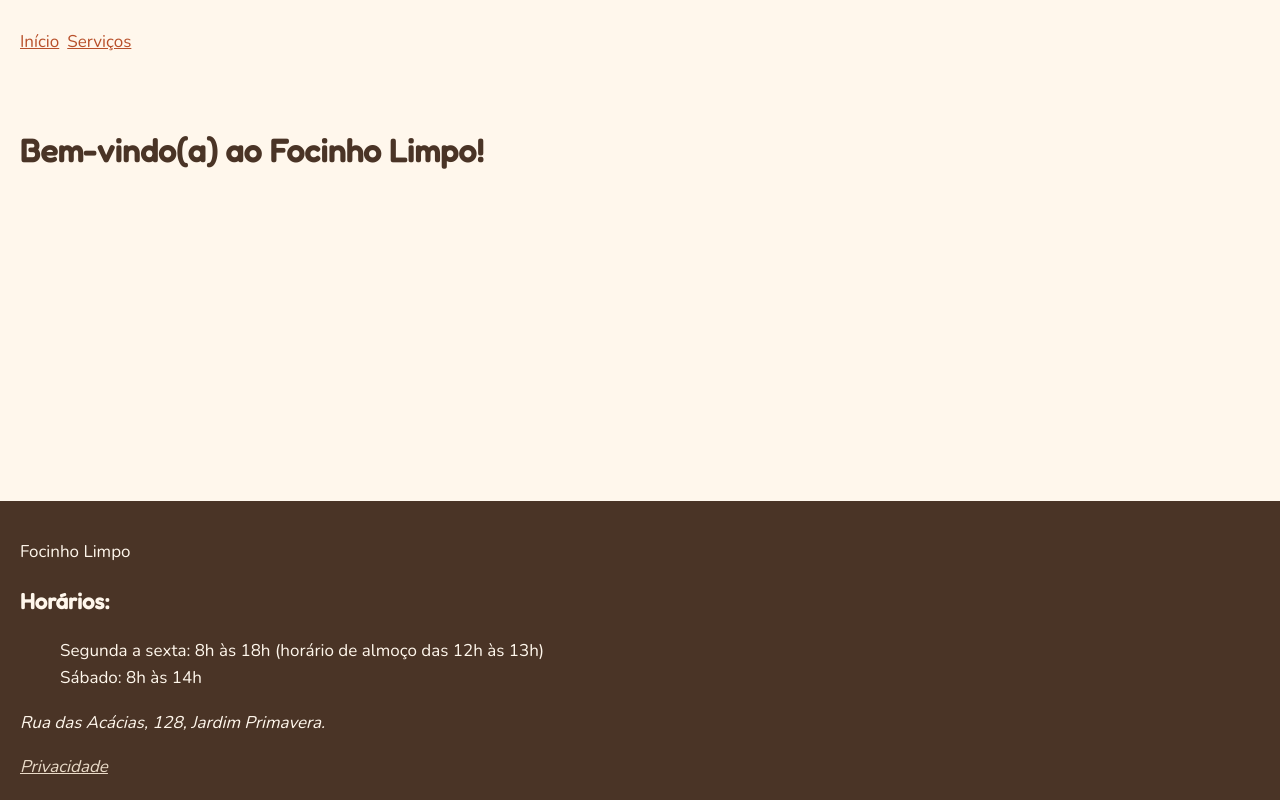
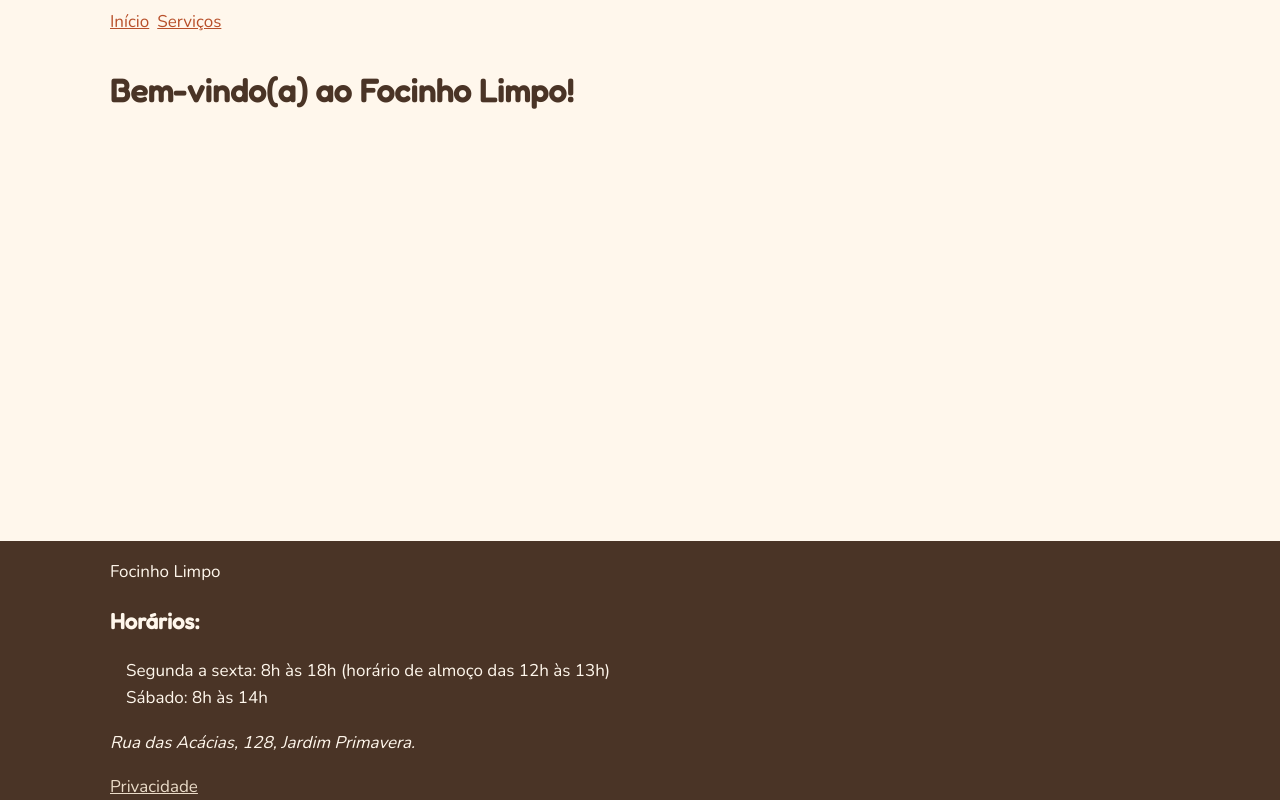
Before and after one commit to geovanyhenri6-pixel/focinho-limpo, a Flask app: page / in a window 1280 px wide. Run offline with Flask 3, Linux system fonts and the light colour scheme.

Commit message:
centraliza o rodapé. adiciona .conteiner-central compartilhado.

```diff
--- a/static/css/style.css
+++ b/static/css/style.css
@@ -9,7 +9,12 @@
     --cor-areia: #EADBC8;
     --fonte-titulo: 'Fredoka', sans-serif;
     --fonte-texto: 'Nunito', sans-serif;
-    --padding-padrao: 20px;
+    --conteiner-central: 1100px;
+    --destaque-lista: 16px;
+}
+
+* {
+    box-sizing: border-box;
 }
 
 body {
@@ -25,16 +30,12 @@ body {
 }
 
 main {
-    padding: var(--padding-padrao);
-}
-
-header {
-    padding: var(--padding-padrao);
+    flex: 1 0 auto;
 }
 
 h1 {
- font-family: var(--fonte-titulo);
- font-size: 32px;
+    font-family: var(--fonte-titulo);
+    font-size: 32px;
 }
 
 h2 {
@@ -76,8 +77,17 @@ footer {
     background-color: var(--cor-chocolate);
 }
 
+.conteiner-central {
+    max-width: var(--conteiner-central);
+    margin: 0 auto;
+    width: 100%;
+    padding-inline: 20px;
+}
+
 footer ul {
     list-style: none;
+    padding-left: var(--destaque-lista);
+
 }
 
 footer a {
@@ -87,7 +97,3 @@ footer a {
 footer h2 {
     font-size: 22px;
 }
-
-.content {
-    flex: 1 0 auto;
-}
--- a/templates/base.html
+++ b/templates/base.html
@@ -15,19 +15,20 @@
 </head>
 
 <body>
-    <header>
+    <header class="conteiner-central">
         <nav aria-label="Principal">
-            <a href="{{ url_for('site.home') }}"> Início</a>
+            <a href="{{ url_for('site.home') }}">Início</a>
             <a href="{{ url_for('site.servicos') }}">Serviços</a>
         </nav>
     </header>
 
-    <main class="content">
+    <main class="conteiner-central">
         {% block content %}
         {% endblock %}
     </main>
 
-    <footer class="footer">
+    <footer>
+        <div class="conteiner-central">
             <p>Focinho Limpo</p>
             <h2>Horários:</h2>
             <ul>
@@ -36,7 +37,9 @@
             </ul>
             <address>
                 <p>Rua das Acácias, 128, Jardim Primavera.</p>
+            </address>
             <a href="#">Privacidade</a>
+        </div>
     </footer>
 </body>
 </html>
```
